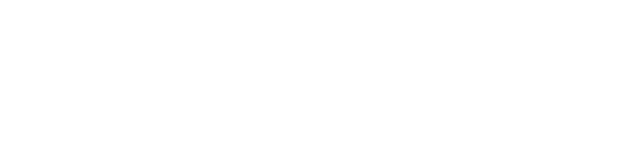
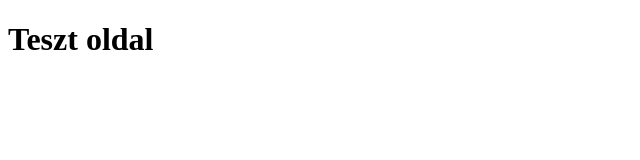
Before and after one commit to JerigaGergely/csapatmunka, a plain HTML site: page index.html in a window 1280 px wide. Shown: the whole page, without its empty margins (0-640 px from the left). Drawn offline with Linux system fonts and the light colour scheme.

Commit message:
cim hozzáadva

```diff
--- a/index.html
+++ b/index.html
@@ -4,9 +4,9 @@
     <meta charset="UTF-8">
     <meta http-equiv="X-UA-Compatible" content="IE=edge">
     <meta name="viewport" content="width=device-width, initial-scale=1.0">
-    <title>Nieco</title>
+    <title>Teszt oldal</title>
 </head>
 <body>
-
+   <h1>Teszt oldal</h1>
 </body>
 </html>
```
